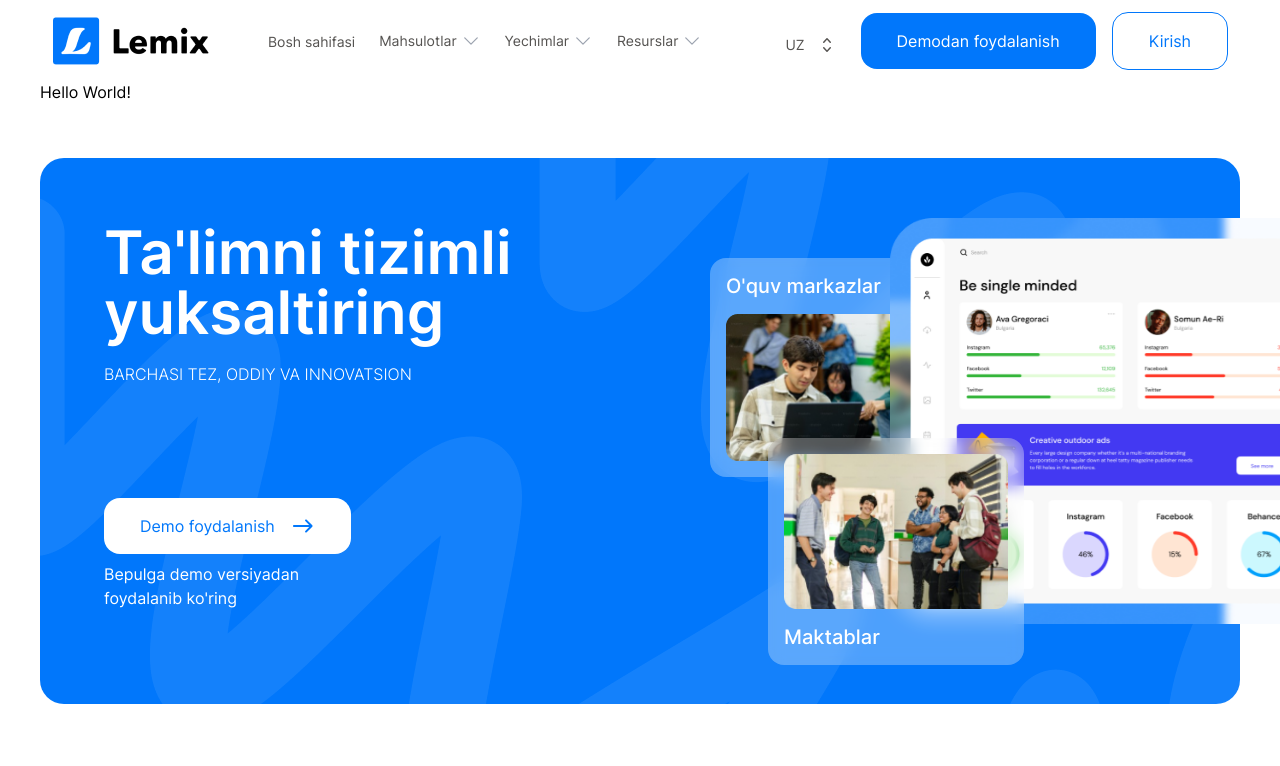
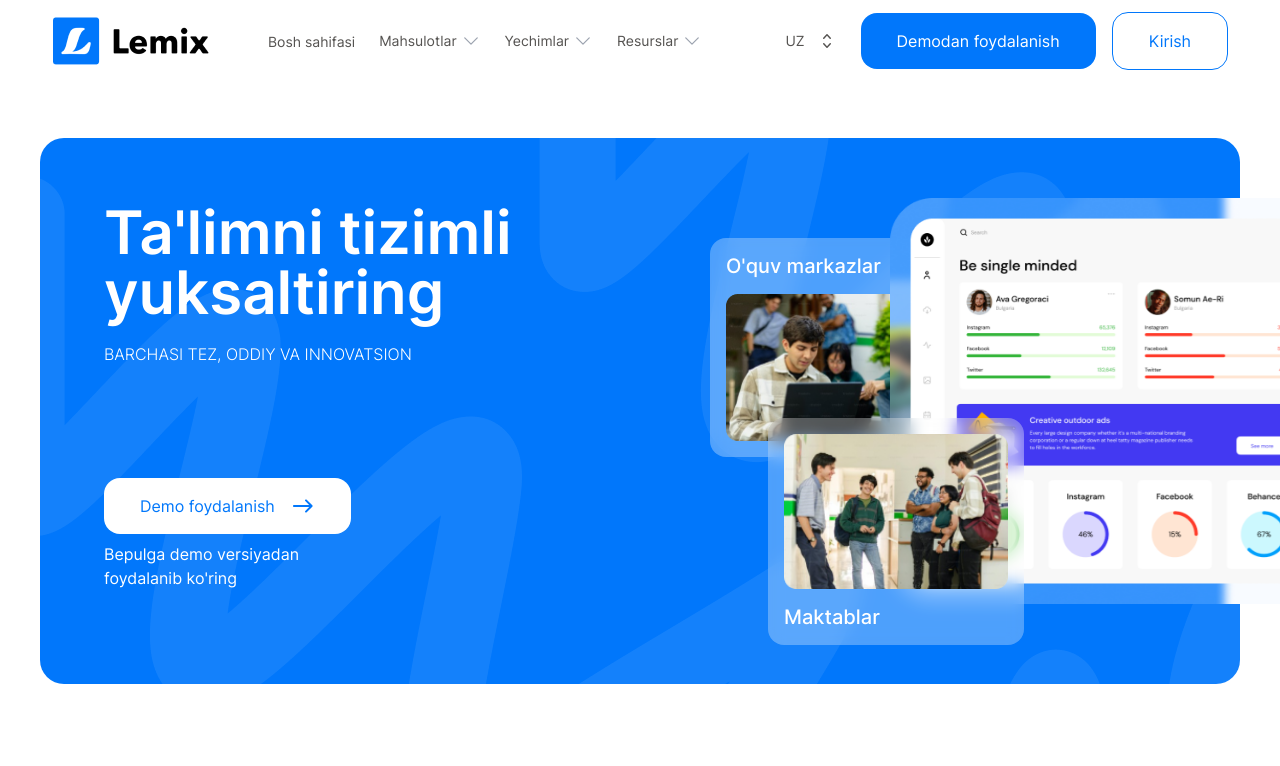
Before and after one commit to Soliha17/lemix, a React (Vite) app: page / in a window 1280 px wide. Shown: the top 766 px of the page. Built offline with nearby package versions, Linux system fonts and the light colour scheme.

Commit message:
Refactor: home page style issues

```diff
--- a/src/ui/components/Cards/OpportunityCardHome.jsx
+++ b/src/ui/components/Cards/OpportunityCardHome.jsx
@@ -22,7 +22,7 @@ const OpportunityCardHome = () => {
         </div>
       </div>
       <img
-        className="max-w-sm p-8 pr-0 sm:max-w-lg sm:pr-0 md:p-9 md:pr-0 lg:p-20 lg:pr-0 xl:max-w-2xl"
+        className="max-w-xs p-8 pr-0 sm:max-w-lg sm:pr-0 md:p-9 md:pr-0 lg:p-20 lg:pr-0 xl:max-w-2xl"
         src={opportunityTable}
         alt="opportunityTable"
       />
--- a/src/ui/components/Layout/Header/Header.jsx
+++ b/src/ui/components/Layout/Header/Header.jsx
@@ -17,7 +17,7 @@ function Header() {
         <div className="flex">
           <a href="#" className="-m-1.5 p-1.5">
             <span className="sr-only">Your Company</span>
-            <img className="h-12 w-auto" src={lemixLogo} alt="" />
+            <img className="w-36 sm:h-12 sm:w-auto" src={lemixLogo} alt="" />
           </a>
         </div>
         <div className="flex gap-3 lg:hidden">
--- a/src/ui/components/Layout/Header/LanguageSelect.jsx
+++ b/src/ui/components/Layout/Header/LanguageSelect.jsx
@@ -41,7 +41,7 @@ export default function LanguageSelect() {
       {({ open }) => (
         <>
           <Listbox.Label className="hidden">Assigned to</Listbox.Label>
-          <div className="relative mt-2">
+          <div className="relative">
             <Listbox.Button className="relative w-full cursor-default rounded-md bg-white-main py-1.5 pl-3 pr-10 text-left text-black-75 focus:outline-none focus:ring-2 focus:ring-primary-100 sm:text-sm sm:leading-6">
               <span className="flex items-center">
                 <span className="ml-3 block truncate">{selected.name}</span>
--- a/src/ui/components/Sections/OpportunityHome.jsx
+++ b/src/ui/components/Sections/OpportunityHome.jsx
@@ -29,7 +29,7 @@ const OpportunityHome = () => {
       <div className="relative mt-6 md:mt-8 lg:mt-10">
         <Carousel
           swipeable={false}
-          draggable={false}
+          draggable={true}
           showDots={true}
           arrows={false}
           dotListClass="opportunity-dots"
--- a/src/ui/pages/Home/Home.jsx
+++ b/src/ui/pages/Home/Home.jsx
@@ -1,6 +1,3 @@
-// import { useTranslation } from "react-i18next"
-
-import { useTranslation } from 'react-i18next';
 import AboutCard from 'src/ui/components/Cards/AboutCard';
 import HeroHome from 'src/ui/components/Heros/HeroHome';
 import Footer from 'src/ui/components/Layout/Footer';
@@ -11,12 +8,10 @@ import ProductHome from 'src/ui/components/Sections/ProductHome';
 import Statistics from 'src/ui/components/Sections/Statistics';
 
 const Home = () => {
-  const { t } = useTranslation();
   return (
     <>
       <div className="mx-auto max-w-7xl px-5 md:px-10">
         <Header />
-        <h1>{t('salom')}</h1>
         <HeroHome />
         <ProductHome />
         <Statistics />
```
